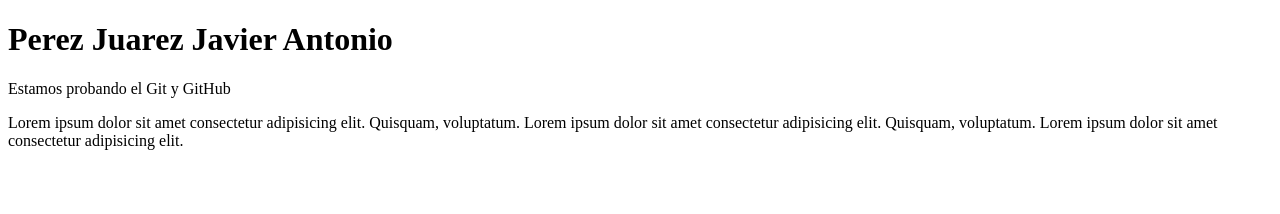
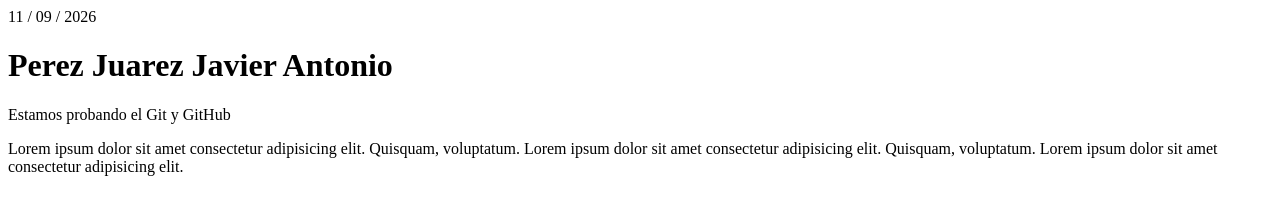
Before and after one commit to jpcr007l/DAM_TIID222, a plain HTML site: page PruebaGitHub/index.html in a window 1280 px wide. Drawn offline with Linux system fonts and the light colour scheme.

Commit message:
Se le agrego informacion al archivo HTML

```diff
--- a/PruebaGitHub/index.html
+++ b/PruebaGitHub/index.html
@@ -6,7 +6,7 @@
     <title>Mi perfil</title>
 </head>
 <body>
-
+    <DATE>11 / 09 / 2026</DATE>
     <h1>Perez Juarez Javier Antonio</h1>
     <p>Estamos probando el Git y GitHub</p>
 
```
